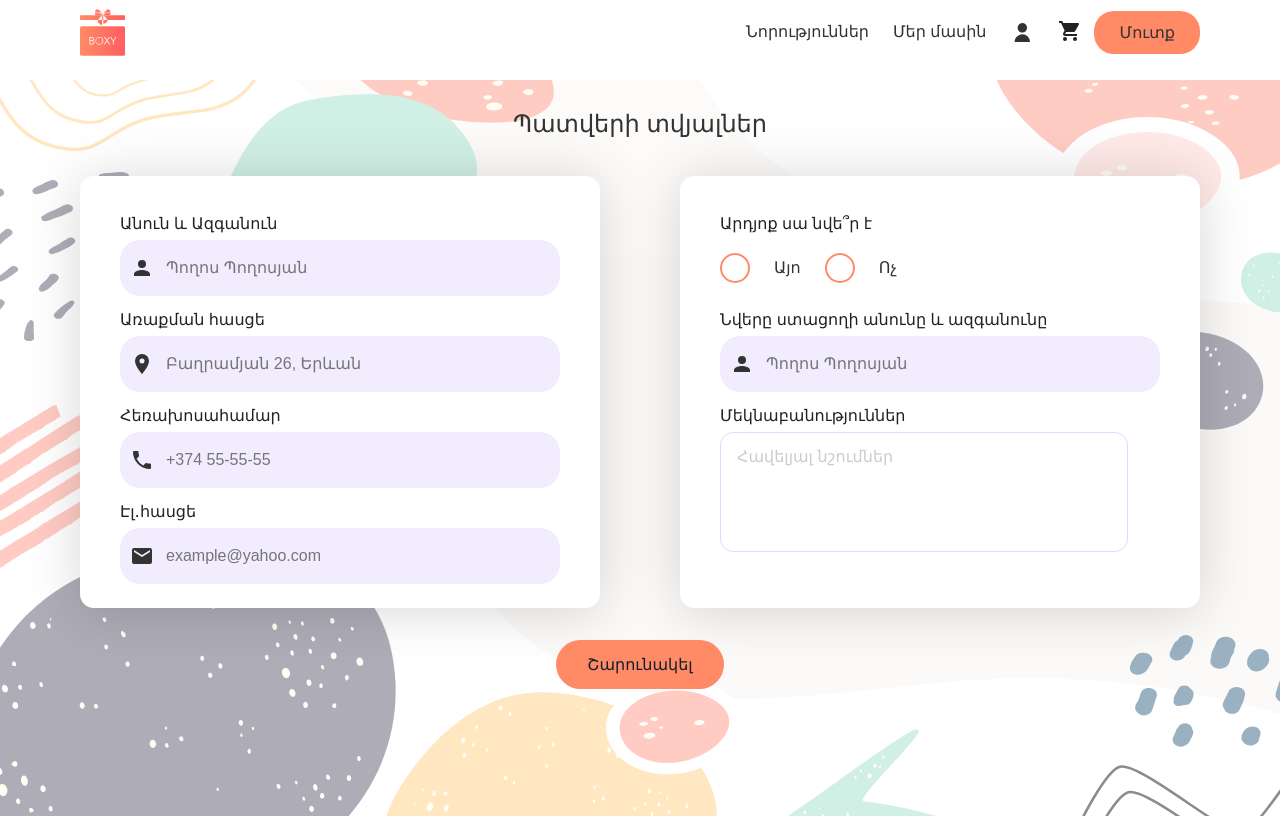
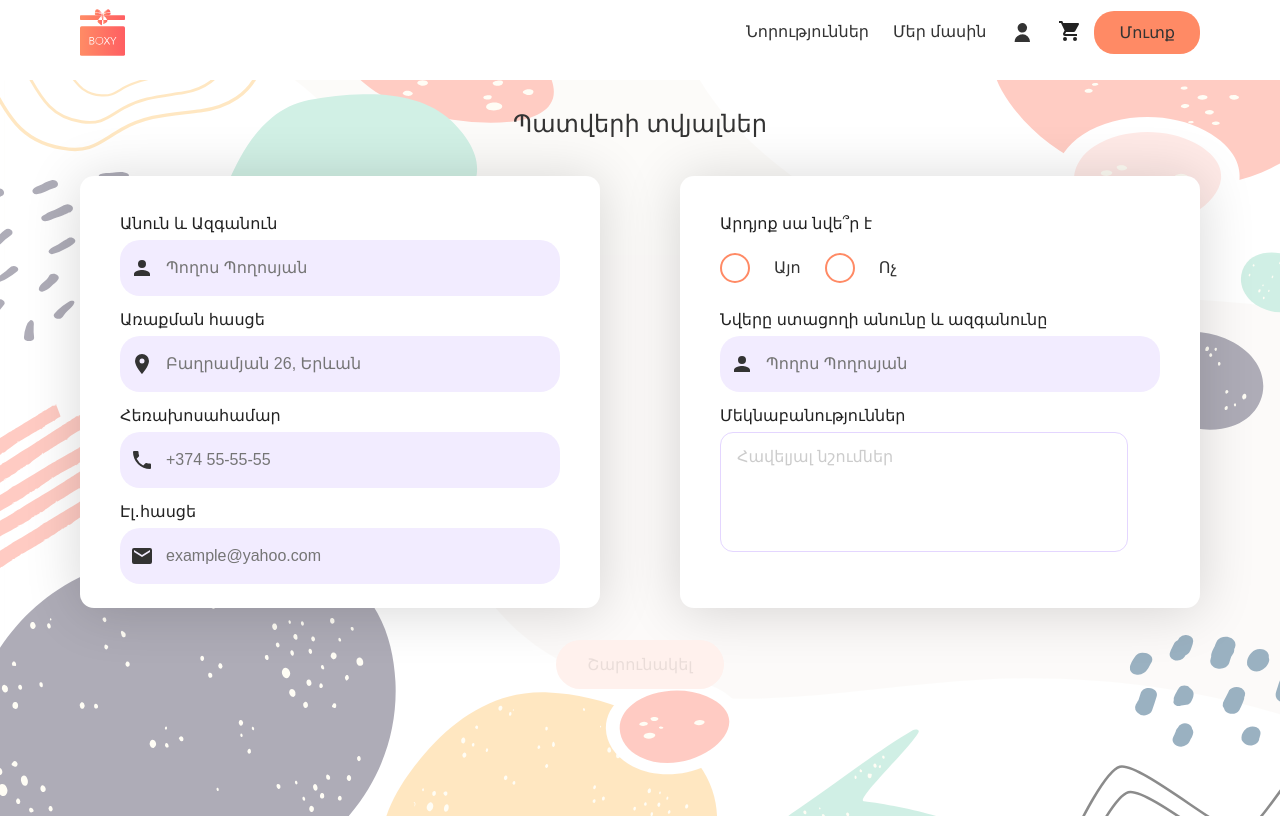
Before and after one commit to Varsine/Todo, a React (Create React App) app: page /order-details in a window 1280 px wide. Shown: the top 818 px of the page. Built offline with nearby package versions, Linux system fonts and the light colour scheme.

Commit message:
add disabled

```diff
--- a/src/containers/OrderDetails/OrderDetails.tsx
+++ b/src/containers/OrderDetails/OrderDetails.tsx
@@ -25,29 +25,28 @@ interface OrderDetailsProps { }
 
 const OrderDetails: React.FC<OrderDetailsProps> = () => {
   const { state: { orderDetails }, dispatch } = useContext(AppContext);
-  const [stateOrder, setStateOrder] = useState(orderDetails)
+  const [orderState, setOrderState] = useState(orderDetails)
+  const [disabled, setDisabled] = useState(true);
 
   const inputChangeHandler = (val: string, name: InputNames) => {
-    setStateOrder({
-      ...stateOrder,
+    setOrderState({
+      ...orderState,
       [name]: val,
     })
-    dispatch({ type: ActionTypes.SET_ORDER_DETAILS, payload: stateOrder })
+    dispatch({ type: ActionTypes.SET_ORDER_DETAILS, payload: orderState })
   }
 
   const checkAnswer = (idx: number) => {
-    return setStateOrder({
-      ...stateOrder,
+    return setOrderState({
+      ...orderState,
       selection: idx
     })
   }
 
   const clickContinue = () => {
-    if (name !== "" && address !== "" && phone !== "" && email !== "") {
-      navigate('/checkout')
-    }
+    navigate('/checkout')
   }
-  const { name, address, phone, email, getter, selection } = stateOrder
+  const { name, address, phone, email, getter, selection } = orderState
   return (
     <div className="order-details">
       <div className="order-details__bg"></div>
@@ -85,7 +84,9 @@ const OrderDetails: React.FC<OrderDetailsProps> = () => {
         </OrderDetailsRightBox>
       </div>
       <div className="order-details__btn-div">
-          <Button className="order-details__btn-div__button" onClick={clickContinue}>Շարունակել</Button>
+        <Button className="order-details__btn-div__button"
+          disabled={!(name.trim() && address.trim() && phone.trim() && email.trim()) && disabled}
+          onClick={clickContinue}>Շարունակել</Button>
       </div>
     </div>
   )
```
